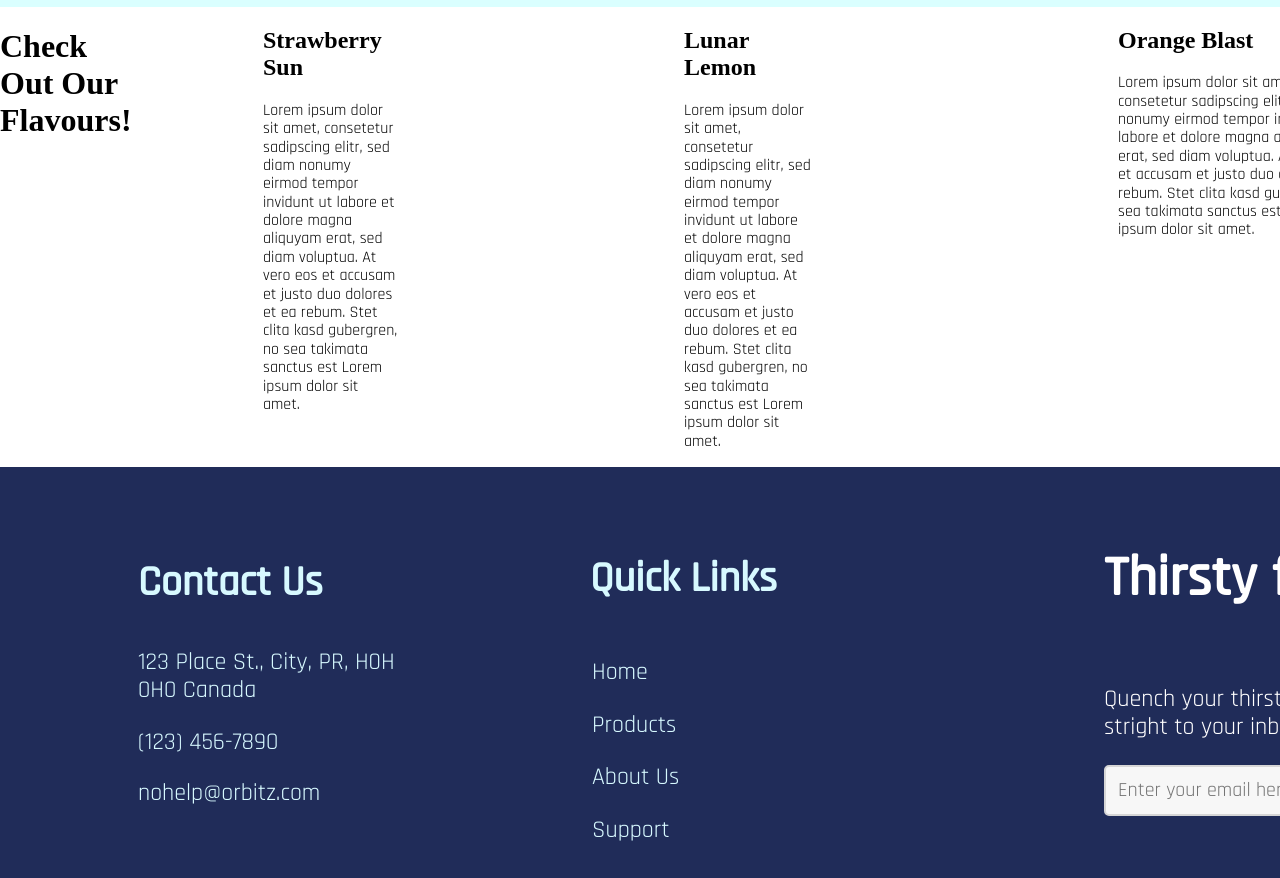
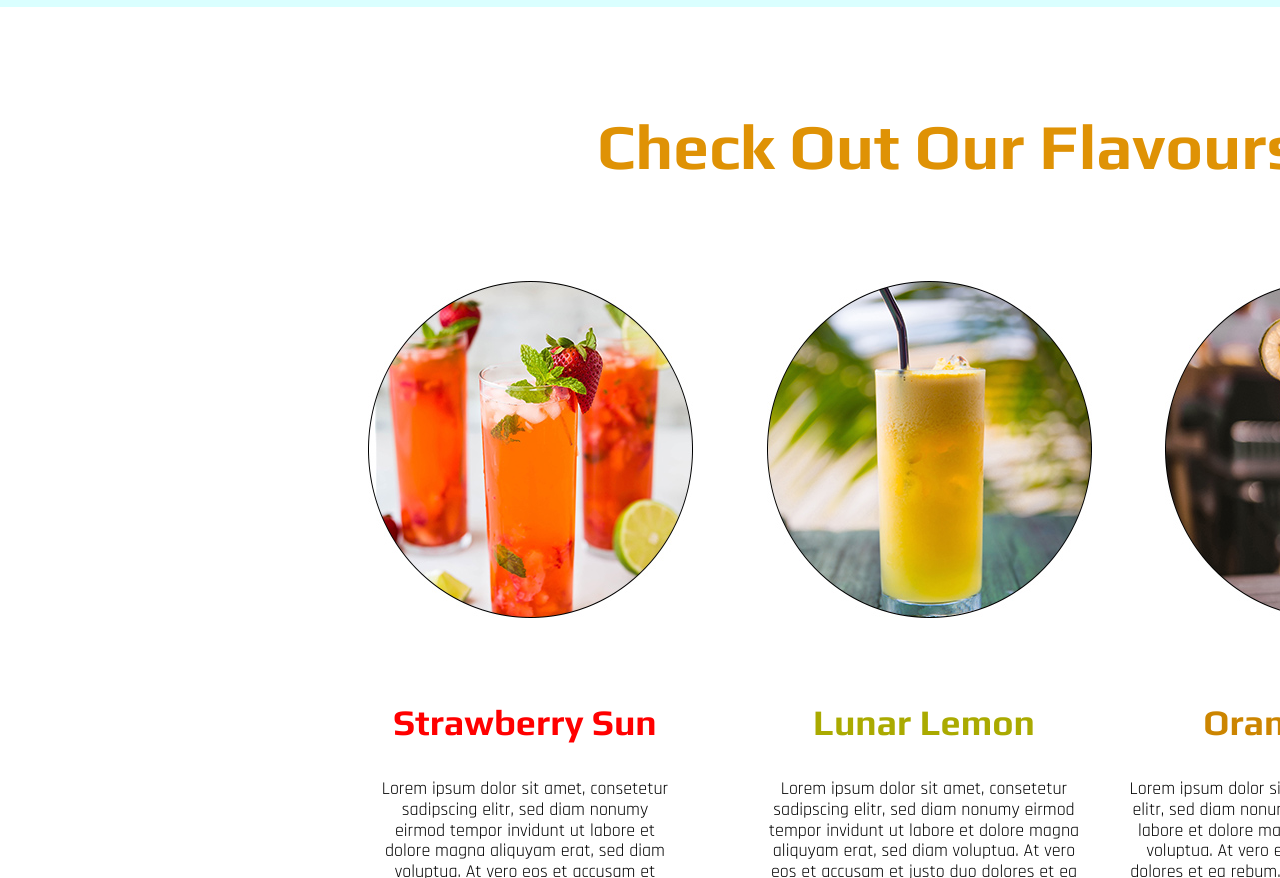
Before and after one commit to JustQui/jutila_e_quimosing_j_FIP, a plain HTML site: page products.html in a window 1280 px wide. Shown: the part 104-982 px from the top of the page. Drawn offline with Linux system fonts and the light colour scheme.

Commit message:
Completed Shop Page

```diff
--- a/css/main.css
+++ b/css/main.css
@@ -463,3 +463,101 @@ the grid using CSS. It is a class becasue we will use multiple grids */
 }
 
 /* Shop Page */
+
+#product-con {
+    width: 1920px;
+    height: 1000px;
+    background-color: #ffffff;
+    font-family: 'Play', Verdana, Geneva, Tahoma, sans-serif;
+}
+
+.prod-img {
+    grid-column: 2/12;
+    margin-left: 200px;
+    padding-left: 30px;
+    letter-spacing: 70px;
+    align-items: center;
+}
+
+#product-con h2 {
+    grid-column: 5/11;
+    padding-top: 50px;
+    text-align: center;
+    font-size: 64px;
+    color: rgb(223, 146, 5);
+}
+
+#product-1-shop {
+    grid-column: 3/6;
+    text-align: center;
+    margin-left: 100px;
+}
+
+#product-1-shop h3 {
+    font-size: 36px;
+    color: red;
+}
+
+#product-1-shop p {
+    font-size: 18px
+}
+
+#product-1-shop a:hover {
+    border-bottom: 3px solid;
+    padding-bottom: 2px;
+    transition: all 200ms ease-in;
+}
+
+#product-1-shop a {
+    color: red;
+}
+
+#product-2-shop {
+    grid-column: 6/9;
+    text-align: center;
+    margin-left: 70px;
+}
+
+#product-2-shop h3 {
+    font-size: 36px;
+    color: rgb(170, 170, 0);
+}
+
+#product-2-shop p {
+    font-size: 18px
+}
+
+#product-2-shop a:hover {
+    border-bottom: 3px solid;
+    padding-bottom: 2px;
+    transition: all 200ms ease-in;
+}
+
+#product-2-shop a {
+    color: rgb(170, 170, 0);
+}
+
+#product-3-shop {
+    grid-column: 9/12;
+    text-align: center;
+    margin-left: 20px;
+}
+
+#product-3-shop h3 {
+    font-size: 36px;
+    color:rgb(204, 133, 0);
+}
+
+#product-3-shop p {
+    font-size: 18px
+}
+
+#product-3-shop a:hover {
+    border-bottom: 3px solid;
+    padding-bottom: 2px;
+    transition: all 200ms ease-in;
+}
+
+#product-3-shop a {
+    color: rgb(204, 133, 0);
+}
--- a/products.html
+++ b/products.html
@@ -15,7 +15,7 @@
 
         <div id="header-con" class="grid">
             <div id="logo">
-                <a id="orbitz-logo" href="#"><img src="img/Orbitz-full-logo.png" alt="Orbitz-logo"></a>
+                <a id="orbitz-logo" href="index.html"><img src="img/Orbitz-full-logo.png" alt="Orbitz-logo"></a>
             </div>
             <div id="main-nav">
                 <nav>
@@ -38,10 +38,16 @@
         <main>
 
             <section id="product-con" class="grid">
-                <h1>Check Out Our Flavours!</h1>
-                <div id="product-1">
-                    <div class="prod-img"></div>
-                    <h2>Strawberry Sun</h2>
+                <h2>Check Out Our Flavours!</h2>
+
+                <div class="prod-img">
+                    <img src="img/red-drink-circle.jpg" alt="strawberry sun drink">
+                    <img src="img/yellow-drink-circle.jpg" alt="Lunar Lemon Drink">
+                    <img src="img/multi-drink-circle.jpg" alt="Orange Blast">
+                </div>
+
+                <div id="product-1-shop">
+                    <h3><a href="#">Strawberry Sun</a></h3>
                     <p>Lorem ipsum dolor sit amet, consetetur
                         sadipscing elitr, sed diam nonumy eirmod
                         tempor invidunt ut labore et dolore magna
@@ -51,9 +57,9 @@
                         takimata sanctus est Lorem ipsum dolor sit
                         amet.</p>
                 </div>
-                <div id="product-2">
-                    <div class="prod-img"></div>
-                    <h2>Lunar Lemon</h2>
+
+                <div id="product-2-shop">
+                    <h3><a href="#">Lunar Lemon</a></h3>
                     <p>Lorem ipsum dolor sit amet, consetetur
                         sadipscing elitr, sed diam nonumy eirmod
                         tempor invidunt ut labore et dolore magna
@@ -63,9 +69,9 @@
                         takimata sanctus est Lorem ipsum dolor sit
                         amet.</p>
                 </div>
-                <div id="product-3">
-                    <div class="prod-img"></div>
-                    <h2>Orange Blast</h2>
+
+                <div id="product-3-shop">
+                    <h3><a href="#">Orange Blast</a></h3>
                     <p>Lorem ipsum dolor sit amet, consetetur
                         sadipscing elitr, sed diam nonumy eirmod
                         tempor invidunt ut labore et dolore magna
```
Also changed, not shown: index.html (+1 -1 lines), img/multi-drink-circle.jpg (added), img/red-drink-circle.jpg (added), img/red-drink-square.jpg (added), img/yellow-drink-circle.jpg (added).
